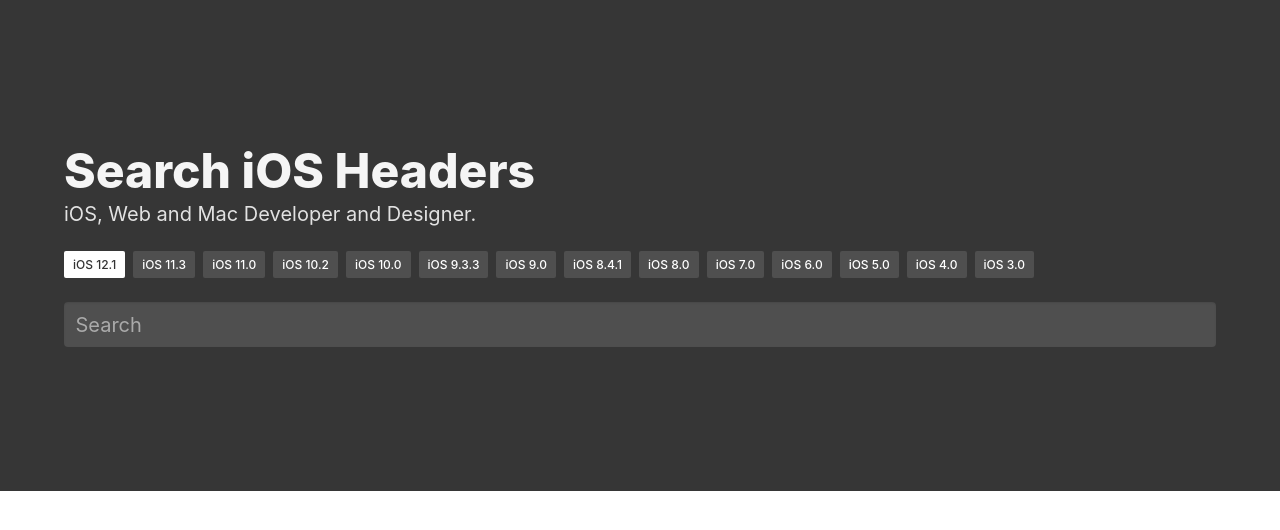
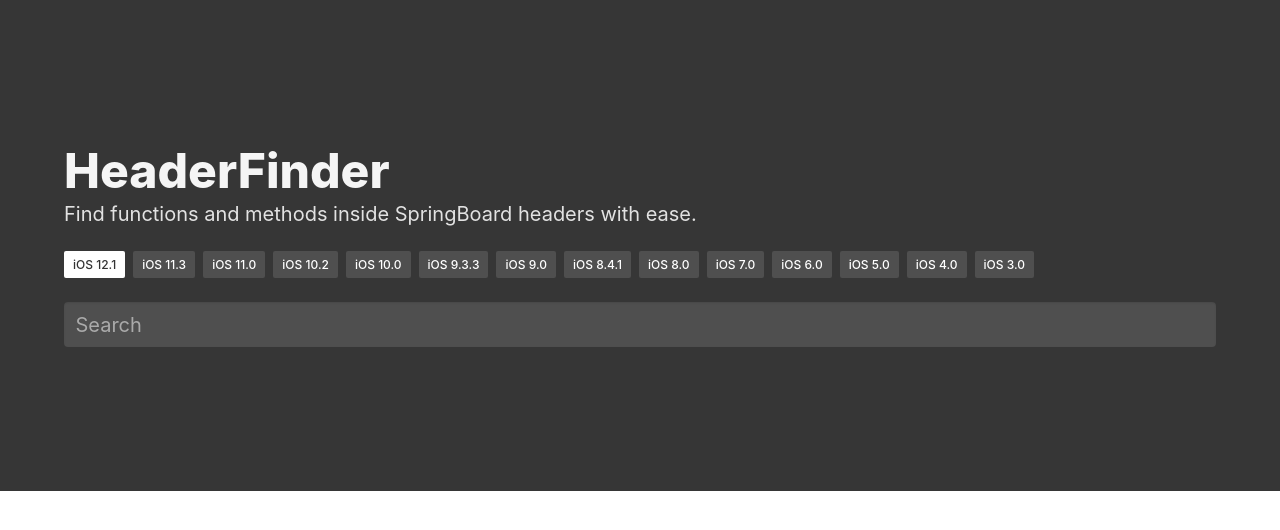
Before and after one commit to EvenDeveloper/HeaderSearch, a website: page index.html in a window 1280 px wide. Drawn offline with Linux system fonts and the light colour scheme.

Commit message:
update title on html

```diff
--- a/index.html
+++ b/index.html
@@ -11,8 +11,8 @@
         <section class="hero is-header is-medium is-dark">
 	        <div class="hero-body">
 	        	<div class="container">
-			      	<h1 class="title is-1" style="font-weight: 800;">Search iOS Headers</h1>
-			      	<p class="subtitle">iOS, Web and Mac Developer and Designer.</p>
+			      	<h1 class="title is-1" style="font-weight: 800;">HeaderFinder</h1>
+			      	<p class="subtitle">Find functions and methods inside SpringBoard headers with ease.</p>
 			      	<p class="buttons">
                           <a class="button is-small btn selected">iOS 12.1</a>
                           <a class="button is-small btn">iOS 11.3</a>
```
Also changed, not shown: 1 other file.
